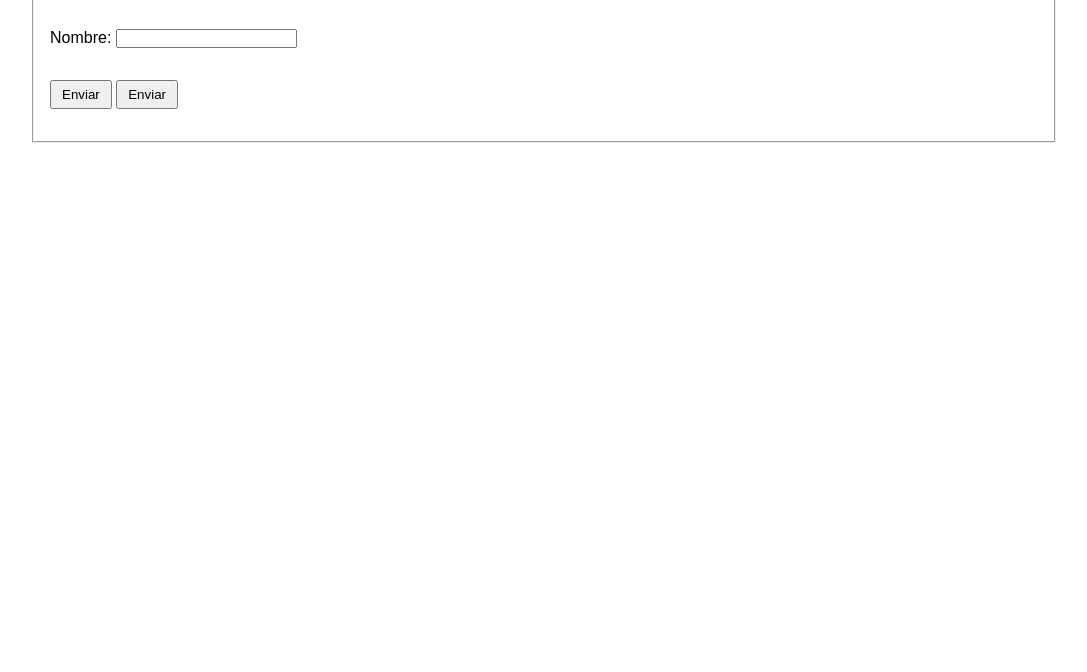
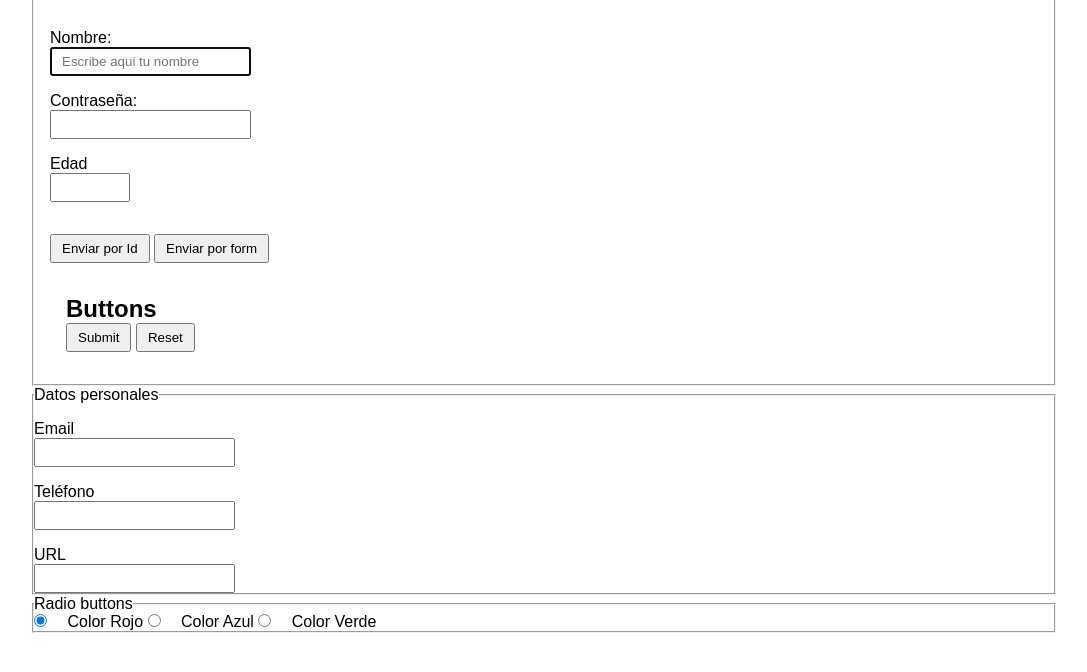
Before and after one commit to Lainnx/JavaScript_0, a plain HTML site: page 03_apuntes_javascript/010_formularios.html in a window 1280 px wide. Shown: the part 122-794 px from the top of the page, without its empty margins (96-1183 px from the left). Drawn offline with Linux system fonts and the light colour scheme.

Commit message:
formularios

```diff
--- a/03_apuntes_javascript/010_formularios.html
+++ b/03_apuntes_javascript/010_formularios.html
@@ -21,7 +21,18 @@
         button, input[type="button"]{
             padding: 5px 10px;
         }
+        input{
+            padding: 5px 10px;
+        }
+        label{
+            display: block;
+            margin-top: 1rem;
+        }
 
+        input[type="radio"] + label{    /*para que el label no se muestre en block*/
+            display: inline;
+            margin-left: 1rem;
+        }
 
     </style>
 </head>
@@ -29,24 +40,95 @@
 
     <main>
         <h1>Etiquetas de formularios</h1>
-        <form action="#"></form>    <!--# pagina donde queremos que se manden los datos, placeholder-->
+        <form action="#" id="myForm">    <!--# pagina donde queremos que se manden los datos, placeholder-->
 
         <fieldset>
             <legend>Etiquetas más habituales</legend>
             <div>
                 <label for="nombre">Nombre:</label>    <!--dentro del for id que corresponda-->
-                <input type="text" name="nombre" id="nombre"> <!--name->clave cuando se manda a la nube (si obj),-->
+                <input type="text"
+                name="nombre"
+                id="nombre"
+                placeholder="Escribe aqui tu nombre"
+                autofocus
+                required
+                minlength="5"
+                maxlength="10"
+                pattern="[A-Za-z]{5,10}"
+                title="escribe tu nombre (5 caracteres minimo y 10maximo)"
+                > <!--name->clave cuando se manda a la nube (si obj),
+                autofocus atributo booleano si atributo es true-al cargar la pagina el cursos focusea
+                required atributo booleano, atributo requerido si no esta el atributo no te lo deja enviar
+                minlength="5" - minimo tamaño que tiene que tener el texto
+                maxlength="10" - maximo tamaño del texto
+                pattern="[A-Za-z]{5,10}" - para escribir expresiones regulares y limitar el input
+                title - al pasar cursor por encima
+                value - texto escrito predefinido (valor por defecto)-->
+                <label for="password">Contraseña:</label>
+                <input type="password" name="password" id="password">   <!--lo que se escriba por defecto no se muestra-->
+                <label for="number">Edad</label>
+                <input type="number" name="number" id="number" min="0" max="100">
+                <input type="hidden" name="">   <!--no se muestra pero es capaz de enviar datos al servidor sin que el usuario se entere-->
             </div>
             <div>
-                <input type="button" value="Enviar" id="Enviar_1">    <!--aqui solo se puede poner texto, en button puedes poner cualquier cosa-->
-                <button type="button">Enviar</button> <!--hacen lo mismo, en button se pueden poner imagenes o iconos-->
+                <input type="button" value="Enviar por Id" id="Enviar_1">    <!--aqui solo se puede poner texto, en button puedes poner cualquier cosa-->
+                <button type="submit">Enviar por form</button> <!--hacen lo mismo, en button se pueden poner imagenes o iconos, type submit en vez de button-->
+                <div>
+                    <h2>Buttons</h2>
+                    <button type="submit">Submit</button>
+                    <button type="reset">Reset</button>
+                </div>
             </div>
         </fieldset>
+
+        <fieldset>
+            <legend>Datos personales</legend>
+            <label for="email">Email</label>
+            <input type="email" name="email" id="email">    <!--lleva de serie una minivalidacion para saber si es un correo valido-->
+            <label for="tel">Teléfono</label>
+            <input type="tel" name="tel" id="tel">
+            <label for="url">URL</label>
+            <input type="url" name="url" id="url">
+        </fieldset>
+
+        <fieldset>
+            <legend>Radio buttons</legend>
+            <input type="radio" name="colores" id="rojo" checked> <label for="rojo">Color Rojo</label>  <!--checked - valor por defecto-->
+            <input type="radio" name="colores" id="azul"> <label for="azul">Color Azul</label>  <!--o uno u otro-->
+            <input type="radio" name="colores" id="verde"> <label for="verde">Color Verde</label>    <!--el name tiene que ser el mismo en los 3, asi sabe que tiene que elegir SOLO UNO-->
+
+        </fieldset>
+
+        </form>
     </main>
-
+        <div id="resultadoFormulario""></div>
     <script>
 
-        const enviar1 = document.getElementById("Enviar_1")
+        //FORMA 1 DE OBTENER DATOS DE UN FORMULARIO, POR ID , si hay muchos elementos no es práctico
+        //nodo del div donde escribiremos el resultado
+        const resultadoFormulario = document.getElementById("resultadoFormulario")
+        //nodo del input button
+        const enviar1 = document.getElementById("Enviar_1") //este sistema de id no necesita # delant porque ya le hemos dicho que es un id
+        //nodo de input nombre
+        const nombre =document.getElementById("nombre")
+        const password = document.getElementById("password")
+        enviar1.addEventListener("click",()=>{
+            let valorDelInput = nombre.value
+            let valorDelPassword = password.value
+            resultadoFormulario.textContent = `${valorDelInput} ${valorDelPassword}`
+        })
+
+        resultadoFormulario.textContent=""
+        //FORMA 2
+        const botonEnviar = document.querySelector("#myForm")
+        myForm.addEventListener("submit",(event)=>{  //evento ya no click sino submit, boton tmbn type submit
+            // alert(myForm["nombre"].value)
+            event.preventDefault()  //para que no se borren los datos (no se recargue la pagina) despues del submit
+            resultadoFormulario.textContent += myForm["nombre"].value + " "//estamos encadenando texto, para que no queden pegados
+            resultadoFormulario.textContent += myForm["password"].value + " "
+            resultadoFormulario.textContent += myForm["number"].value + " "
+
+        })
 
     </script>
 </body>
```
